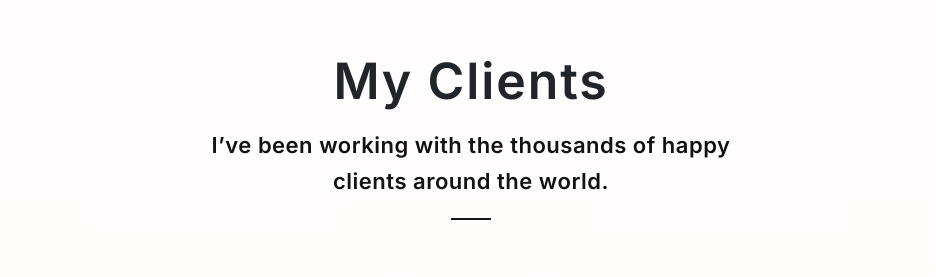
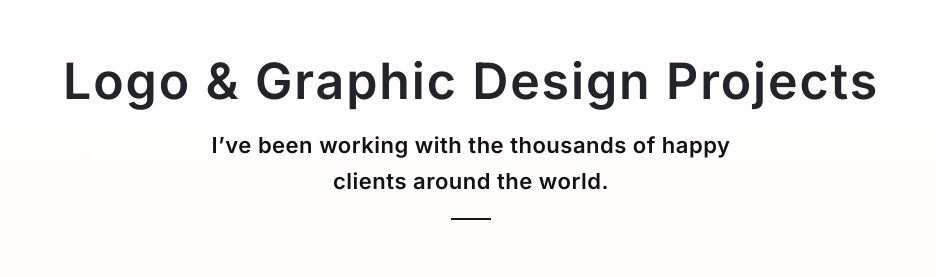
Before and after one commit to Mehedi1111/MehediHasan, a plain HTML site: page index.html in a window 1280 px wide. Shown: the part 1748-2025 px from the top of the page, without its empty margins (169-1105 px from the left). Drawn offline with nearby package versions, Linux system fonts and the light colour scheme; a script that the page names is missing; files whose address does not match are found by name; a web font is replaced by a local one.

Commit message:
Add files via upload

```diff
--- a/index.html
+++ b/index.html
@@ -521,7 +521,7 @@
                 <div class="container">
                     <div class="clients-section">
                         <div class="section-title text-center">
-                            <h2> My Clients</h2>
+                            <h2>Logo & Graphic Design Projects</h2>
                             <p>I’ve been working with the thousands of happy clients around the world.</p>
                         </div>
                         <div class="clients-container">
```
